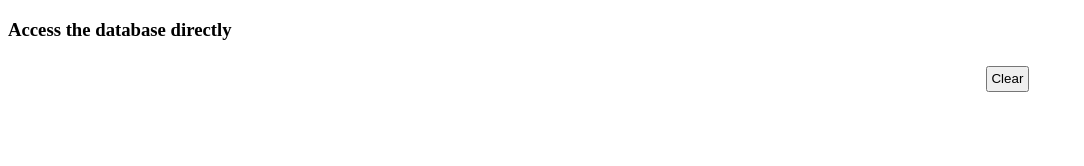
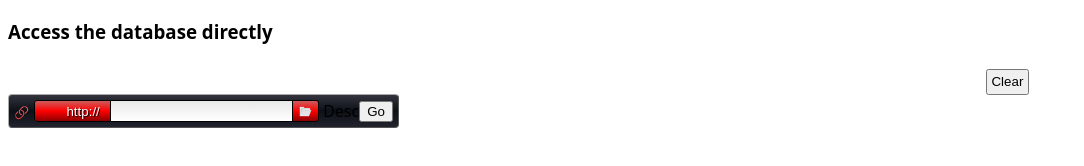
Before and after one commit to nyteshade/landingv2, a plain HTML site: page index.html in a window 1280 px wide. Shown: the whole page, without its empty margins (0-1084 px from the left). Drawn offline with Linux system fonts and the light colour scheme.

Commit message:
Progress on add URL component

```diff
--- a/css/home.css
+++ b/css/home.css
@@ -1,6 +1,15 @@
+html {
+  font-family: system-ui;
+
+  body {
+    font-family: system-ui;
+  }
+}
+
 .repl-container {
   position: relative;
   width: 1024px;
+  margin-bottom: 1em;
 
   button {
     position: absolute;
@@ -9,3 +18,108 @@
     padding: 0.25em;
   }
 }
+
+section[new-link] {
+  margin-top: 2em;
+
+  display: inline-flex;
+  border: 1px solid black;
+  padding: 0.3em;
+  background-image: linear-gradient(360deg, rgb(33 34 45), rgb(12 17 23), rgb(52 51 62));
+
+  border-radius: 0.25em;
+  border-top-color: darkgray;
+  border-left-color: darkgray;
+  border-right-color: hsl(0 0% 33% / 1);
+  border-bottom-color: hsl(0 0% 33% / 1);
+
+  align-content: center;
+  align-items: center;
+
+  article[link], article[description], article[controls] {
+    display: inline-flex;
+  }
+
+  article[link] {
+    span[link-icon] img {
+      height: 1em;
+      vertical-align: middle;
+    }
+
+    span[label] {
+      color: white;
+      text-shadow: 1px 1px 3px black;
+    }
+
+    span[href-container] {
+      position: relative;
+      display: inline-block;
+      display: inline-flex;
+      margin: 0 0.25em;
+
+      select[scheme] {
+        position: relative;
+        text-align: right;
+        border-right: 1px solid black;
+        border-top-left-radius: 3px;
+        border-bottom-left-radius: 3px;
+        border-top-right-radius: 0px;
+        border-bottom-right-radius: 0px;
+        /* background-image: linear-gradient(0deg, darkblue, dodgerblue); */
+        background-image: linear-gradient(0deg, darkred, red, indianred);
+        color: white;
+        text-shadow: 1px 1px 1px black;
+        border-color: black;
+        appearance: none;
+        padding: 0 0.75em;
+        align-self: stretch;
+        display: inline-flex;
+
+        option {
+          text-align: right;
+        }
+
+        &:focus {
+          outline: none;
+        }
+      }
+
+      input[type=text] {
+        background-image: linear-gradient(0deg, white, rgb(232 232 232));
+        border: 1px solid black;
+        position: relative;
+        z-index: 1;
+        border-left: none;
+        color: black;
+        text-shadow: 1px 1px 1px rgb(169 169 169/60%);
+        padding: 2px;
+
+        &:focus {
+          outline: none;
+        }
+      }
+
+      button {
+        border: 1px solid black;
+        border-left: none;
+        border-radius: 3px;
+        border-top-left-radius: 0px;
+        border-bottom-left-radius: 0px;
+        justify-items: center;
+        align-items: center;
+        display: inline-flex;
+        position: relative;
+        background-image: linear-gradient(0deg, darkred, red, indianred);
+
+        img {
+          display: inline-flex;
+          height: 1em;
+          vertical-align: middle;
+        }
+      }
+    }
+  }
+
+  article[description] {
+  }
+}
--- a/index.html
+++ b/index.html
@@ -2,7 +2,7 @@
 <html>
   <head>
     <title>iLanding</title>
-    <script type="application/javascript" src="src/pageprep.js"></script>
+    <script src="src/pageprep.js"></script>
     <script type="module" src="src/dbinit.js"></script>
     <script type="module" src="https://cdn.jsdelivr.net/npm/@electric-sql/pglite-repl/dist-webcomponent/Repl.js"></script>
     <link rel="stylesheet" href="css/home.css">
@@ -15,5 +15,68 @@
       <script type="module" src="src/replprep.js"></script>
       <button>Clear</button>
     </div>
+
+    <section new-link>
+      <article link>
+        <span link-icon><img src="imgs/link.png"></span>
+        <span href-container>
+          <select scheme name="scheme">
+            <option value="http:">http://</option>
+            <option value="https:">https://</option>
+            <option value="ftp:">ftp://</option>
+            <option value="file:">file://</option>
+            <option value="mailto:">mailto://</option>
+            <option value="tel:">tel://</option>
+            <option value="custom:">custom://</option>
+          </select>
+          <input url-input type="text" name="url">
+          <button alt="todo: show dialog">
+            <img
+              srcset="imgs/folder_24px.png, imgs/folder_32px.png 1.5x, imgs/folder_48px.png 2x"
+              src="imgs/folder_400px.png"
+            />
+          </button>
+
+          <script type="module">
+            const input = document.querySelector('input[url-input]')
+            const validate = debounce(function(event) {
+              try {
+                const container = event.target.parentNode
+                const select = container.querySelector('select[scheme]')
+
+                if (event.target.value.length === 0) {
+                  select.selectedIndex = 0
+                  return
+                }
+
+                const url = new URL(event.target.value)
+                const remaining = event.target.value.replace(`${url.protocol}//`, '')
+                const options = [...select.options]
+                const match = options.filter(o => o.value == url.protocol)
+
+                if (match.length) {
+                  const index = options.indexOf(match[0])
+                  select.selectedIndex = index
+                  event.target.value = remaining
+                }
+                else {
+                  select.selectedIndex = options.length - 1
+                }
+              }
+              catch { }
+            }, 300)
+
+            input.addEventListener('change', validate)
+            input.addEventListener('keyup', validate)
+          </script>
+        </span>
+      </article>
+      <article description>
+        Desc
+      </article>
+      <article controls>
+        <button>Go</button>
+      </article>
+    </section>
   </body>
 </html>
--- a/src/pageprep.js
+++ b/src/pageprep.js
@@ -11,6 +11,33 @@ if (!Promise.withResolvers) {
   }
 }
 
+/**
+ * Creates a debounced function that delays invoking `func` until after `delay`
+ * milliseconds have passed since the last time the debounced function was invoked.
+ *
+ * @param {Function} func The function to debounce.
+ * @param {number} delay The number of milliseconds to delay.
+ * @returns {Function} Returns the new debounced function.
+ */
+window.debounce = function debounce(func, delay) {
+  let timeoutId; // This variable will hold the timer ID
+
+  // Return a new function that will be the actual event handler
+  return function(...args) {
+    // `this` and `args` are captured for the original function
+    const context = this;
+
+    // Clear the previous timeout to reset the timer
+    clearTimeout(timeoutId);
+
+    // Set a new timeout
+    timeoutId = setTimeout(() => {
+      // When the timeout completes, call the original function
+      func.apply(context, args);
+    }, delay);
+  };
+}
+
 // Create a pagewide shared promises object for various deferred needs
 window.promises = {
   pg: Promise.withResolvers()
--- a/src/replprep.js
+++ b/src/replprep.js
@@ -23,3 +23,7 @@ window.clearIt = function() {
   if (output)
     [...output.childNodes].forEach(e => output.removeChild(e))
 }
+
+document.querySelector('div.repl-container button').addEventListener('click', event => {
+  clearIt()
+})
```
Also changed, not shown: imgs/document.png (added), imgs/folder_24px.png (added), imgs/folder_32px.png (added), imgs/folder_400px.png (added), imgs/folder_48px.png (added), imgs/link.png (added).
